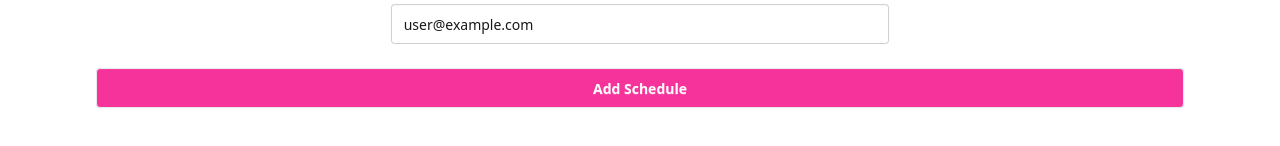
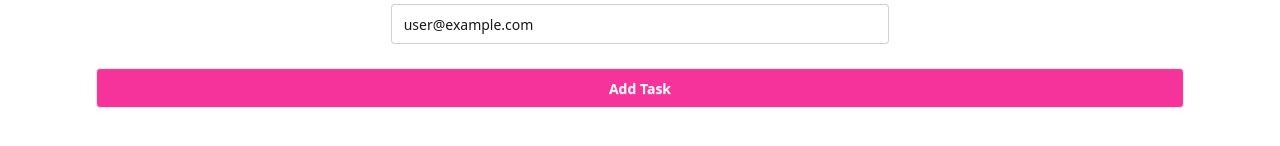
Before and after one commit to asiburrahman/freelance-fonted, a React (Vite) app: page /addTask in a window 1280 px wide. Shown: the part 776-922 px from the top of the page. Built offline with nearby package versions, Linux system fonts and the light colour scheme; no server answers; sample sign-in values are in the browser's storage.

Commit message:
update task done

```diff
--- a/src/component/Pages/AddTask.jsx
+++ b/src/component/Pages/AddTask.jsx
@@ -181,7 +181,7 @@ const AddTask = () => {
                     {/* End of Labels */}
                     <input
                         type="submit"
-                        value="Add Schedule"
+                        value="Add Task"
                         className="btn w-full bg-pink-500 text-white mt-6"
                     />
                 </form>
--- a/src/component/Pages/UpdateTask.jsx
+++ b/src/component/Pages/UpdateTask.jsx
@@ -9,10 +9,8 @@ const UpdateTask = () => {
 
     const {user} = useContext(AuthContext)
     const loadUser = useLoaderData();
-    console.log(loadUser);
 
-    const [startDate, setStartDate] = useState(loadUser.date);
-
+      const [startDate, setStartDate] = useState(new Date(loadUser.date))
 
     const handleUpdateTask= (e)=>{
 
@@ -20,7 +18,7 @@ const UpdateTask = () => {
         const form = e.target;
         const formData = new FormData(form);
         const data = Object.fromEntries(formData.entries());
-        const date = startDate.toLocaleDateString("en-CA");
+        const date = startDate?.toLocaleDateString("en-CA");
         const userData = { date, ...data }
 
 
@@ -29,7 +27,7 @@ const UpdateTask = () => {
               headers: {
                 'Content-Type': 'application/json'
               },
-              body: JSON.stringify({ userData })
+              body: JSON.stringify( userData )
             })
             .then(res => res.json())
             .then(data => {
@@ -59,7 +57,7 @@ const UpdateTask = () => {
     return (
 
                     <div className=" lg:p-24 ">
-                        <h2 className="text-3xl text-center font-bold">Add A Task</h2>
+                        <h2 className="text-3xl text-center font-bold">Update Your Task</h2>
                         <form onSubmit={handleUpdateTask}>
 
                             <div className="flex flex-col gap-6 w-11/12 mx-auto ">
@@ -122,6 +120,7 @@ const UpdateTask = () => {
                                     <DatePicker
                                         className="input input-bordered w-full"
                                         selected={startDate}
+                                        defaultValue={startDate}
                                         onChange={(date) => setStartDate(date)}
                                     />
                                 </div>
@@ -177,7 +176,7 @@ const UpdateTask = () => {
                             {/* End of Labels */}
                             <input
                                 type="submit"
-                                value="Add Schedule"
+                                value="Update"
                                 className="btn w-full bg-pink-500 text-white mt-6"
                             />
                         </form>
```
